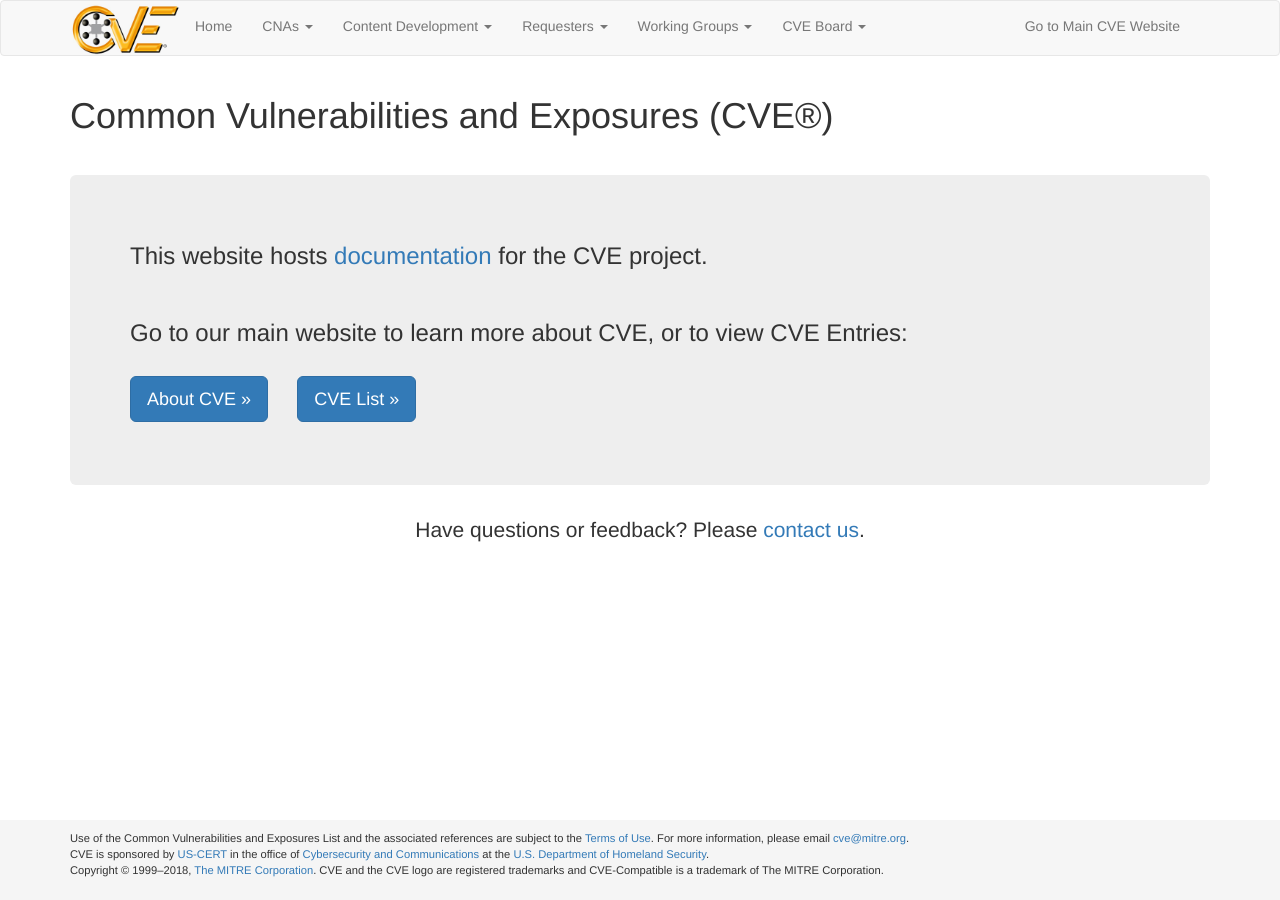
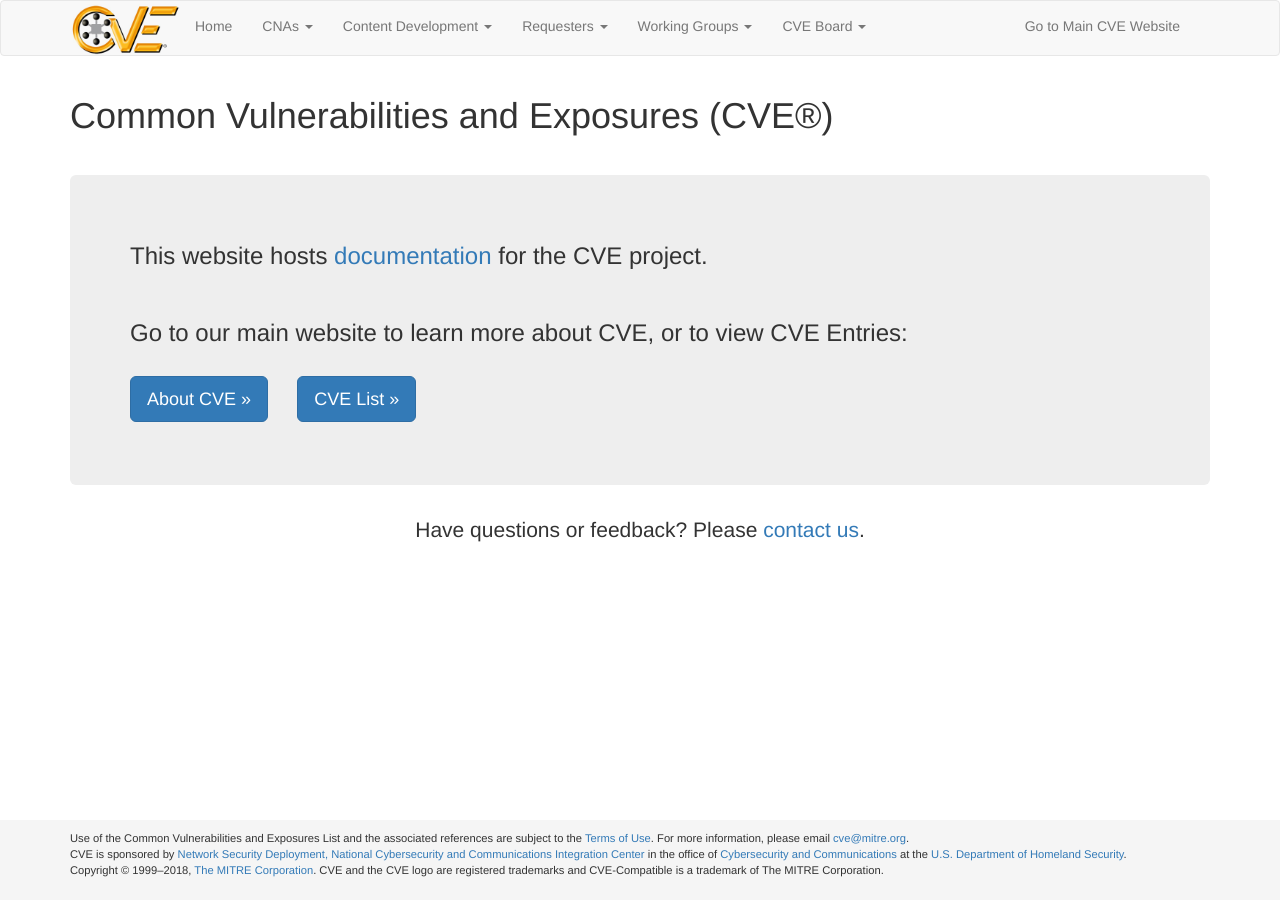
Before and after one commit to CVEProject/cveproject.github.io, a Jekyll site: the page built from index.md, in a window 1280 px wide. Built offline with Jekyll 4.4.1, drawn with Linux system fonts in a browser that asks for light colours; nearby versions of some CDN libraries.

Commit message:
Update footer with new sponsor name and url

```diff
--- a/_includes/footer.html
+++ b/_includes/footer.html
@@ -9,7 +9,7 @@
       <a href="mailto:cve@mitre.org">cve@mitre.org</a>. <br />
 
       CVE is sponsored by
-      <a href="https://www.us-cert.gov/" target="_blank">US-CERT</a>
+      <a href="https://www.dhs.gov/network-security-deployment" target="_blank" >Network Security Deployment, National Cybersecurity and Communications Integration Center</a>
       in the office of
       <a href="http://www.dhs.gov/office-cybersecurity-and-communications/" target="_blank">Cybersecurity and Communications</a>
       at the
```
